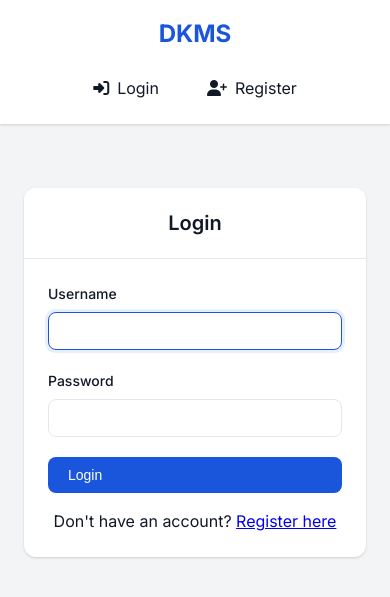
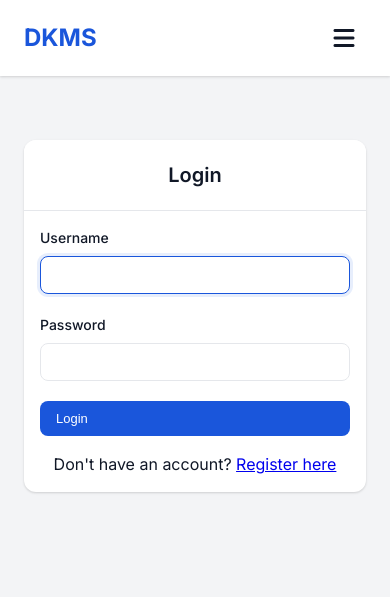
Before and after one commit to AsieduSolomon/Knowledge-Based-Management-system-For-Industries, a Django app: a page that uses maintenance/templates/maintenance/base.html in a window 390 px wide. Shown: the top 597 px of the page. Run offline with Django 5.2, Linux system fonts and the light colour scheme.

Commit message:
mobile phone UX

```diff
--- a/maintenance/templates/maintenance/base.html
+++ b/maintenance/templates/maintenance/base.html
@@ -13,8 +13,11 @@
     <nav class="navbar">
         <div class="container">
             <a href="{% url 'dashboard' %}" class="navbar-brand">DKMS</a>
+            <button type="button" class="navbar-toggle" id="navbarToggle" aria-label="Toggle menu" aria-expanded="false" aria-controls="navbarMenu">
+                <i class="fas fa-bars"></i>
+            </button>
             {% if user.is_authenticated %}
-            <div class="navbar-menu">
+            <div class="navbar-menu" id="navbarMenu">
                 <a href="{% url 'dashboard' %}" class="{% if request.resolver_match.url_name == 'dashboard' %}nav-active{% endif %}">
                     <i class="fas fa-tachometer-alt"></i> Dashboard
                 </a>
@@ -51,7 +54,7 @@
                 </form>
             </div>
             {% else %}
-            <div class="navbar-menu">
+            <div class="navbar-menu" id="navbarMenu">
                 <a href="{% url 'login' %}">
                     <i class="fas fa-sign-in-alt"></i> Login
                 </a>
@@ -118,7 +121,67 @@
         .navbar-menu a:hover .fa-bell {
             color: var(--primary-color);
         }
+
+        .navbar-toggle {
+            display: none;
+            align-items: center;
+            justify-content: center;
+            min-width: 44px;
+            min-height: 44px;
+            background: none;
+            border: none;
+            font-size: 1.5rem;
+            color: var(--dark-text);
+            cursor: pointer;
+            padding: 0.5rem;
+        }
+
+        @media (max-width: 768px) {
+            .navbar .container {
+                flex-wrap: wrap;
+            }
+
+            .navbar-toggle {
+                display: flex;
+            }
+
+            .navbar-menu {
+                display: none;
+                flex-direction: column;
+                align-items: stretch;
+                width: 100%;
+                gap: 0;
+                border-top: 1px solid var(--border-color);
+                margin-top: 0.5rem;
+                padding-top: 0.5rem;
+            }
+
+            .navbar-menu.navbar-menu-open {
+                display: flex;
+            }
+
+            .navbar-menu a,
+            .navbar-menu .navbar-link-button {
+                width: 100%;
+                padding: 0.75rem 0.5rem;
+                justify-content: flex-start;
+                display: flex;
+                align-items: center;
+                gap: 0.5rem;
+            }
+        }
     </style>
+
+    <script>
+        const navbarToggle = document.getElementById('navbarToggle');
+        const navbarMenu = document.getElementById('navbarMenu');
+        if (navbarToggle && navbarMenu) {
+            navbarToggle.addEventListener('click', function() {
+                const isOpen = navbarMenu.classList.toggle('navbar-menu-open');
+                navbarToggle.setAttribute('aria-expanded', isOpen ? 'true' : 'false');
+            });
+        }
+    </script>
 
     <script>
         {% if user.is_authenticated %}
--- a/maintenance/templates/maintenance/equipment_detail.html
+++ b/maintenance/templates/maintenance/equipment_detail.html
@@ -80,7 +80,7 @@
     </div>
     <div class="card-body">
         {% if multimedia %}
-        <div style="display: grid; grid-template-columns: repeat(auto-fill, minmax(300px, 1fr)); gap: 1rem;">
+        <div class="media-gallery-grid">
             {% for media in multimedia %}
             <div style="border: 1px solid var(--border-color); border-radius: 0.5rem; padding: 1rem;">
                 <div style="display: flex; justify-content: space-between; align-items: center; margin-bottom: 0.5rem;">
--- a/static/css/style.css
+++ b/static/css/style.css
@@ -175,6 +175,12 @@ body {
     margin-bottom: 1.5rem;
 }
 
+.media-gallery-grid {
+    display: grid;
+    grid-template-columns: repeat(auto-fill, minmax(300px, 1fr));
+    gap: 1rem;
+}
+
 .stat-card {
     background: white;
     border-radius: 0.75rem;
@@ -303,22 +309,42 @@ tr:hover {
 /* Responsive */
 @media (max-width: 768px) {
     .navbar .container {
-        flex-direction: column;
-        gap: 1rem;
-    }
-
-    .navbar-menu {
-        justify-content: center;
+        flex-wrap: wrap;
     }
 
     .grid {
         grid-template-columns: 1fr;
     }
 
+    .media-gallery-grid {
+        grid-template-columns: 1fr;
+    }
+
     .table-container {
         font-size: 0.875rem;
     }
-    /* Modal styles */
+}
+
+@media (max-width: 420px) {
+    .container {
+        padding: 0 1rem;
+    }
+
+    .grid {
+        grid-template-columns: 1fr;
+    }
+
+    .card-body {
+        padding: 1rem;
+    }
+
+    .btn {
+        padding: 0.625rem 1rem;
+        font-size: 0.8125rem;
+    }
+}
+
+/* Modal styles */
 .modal {
     display: none;
     position: fixed;
@@ -361,4 +387,3 @@ tr:hover {
     background-color: #dbeafe;
     color: #1e40af;
 }
-}
```
Also changed, not shown: maintenance/management/commands/ensure_superuser.py (line endings or trailing spaces), 1 other file.
